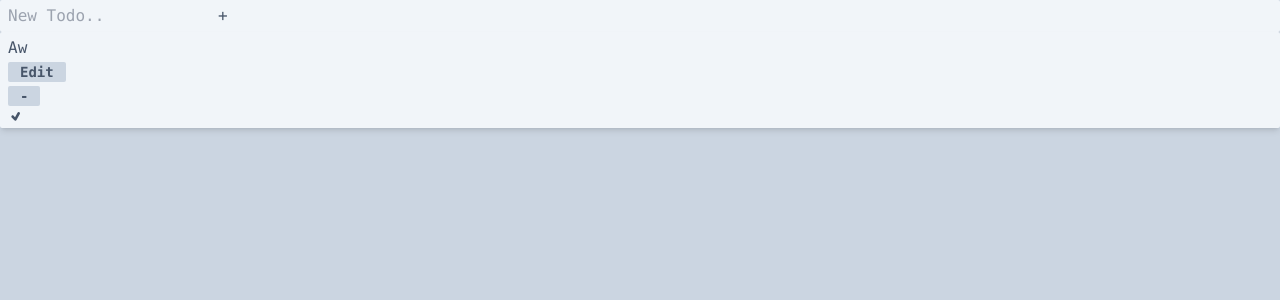
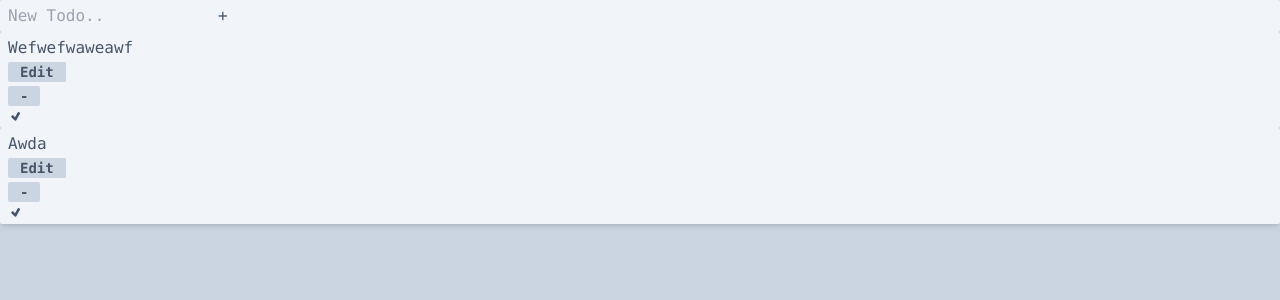
Before and after one commit to arashKazerouni/TodoApp-using-React, a React (Vite) app in the folder my-project/: page / in a window 1280 px wide. Shown: the top 300 px of the page. Built offline with nearby package versions, Linux system fonts and the light colour scheme; data requests are answered from the project's data file.

Commit message:
editing todos and saving in api

```diff
--- a/my-project/db.json
+++ b/my-project/db.json
@@ -1,9 +1,14 @@
 {
   "books": [
     {
-      "state": false,
-      "todo": "aw",
-      "id": 1
+      "title": "wefwefwaweawf",
+      "id": 1,
+      "state": false
+    },
+    {
+      "title": "awda",
+      "id": 2,
+      "state": true
     }
   ]
 }
--- a/my-project/src/App.jsx
+++ b/my-project/src/App.jsx
@@ -33,17 +33,27 @@ function App() {
     setTodoList(updatedTodoList);
   };
   // Complete Todos By ID
-  const completeTodosById = (id) => {
+  const completeTodosById = async (id, newState) => {
+    const response = await axios.patch(`http://localhost:3000/books/${id}`, {
+      state: newState,
+    });
     const updatedTodoList = todoList.map((item) => {
-      if (item.id === id) item.state = !item.state;
+      if (item.id === id) {
+        return { ...item, ...response.data};
+      }
       return item;
     });
     setTodoList(updatedTodoList);
   };
   // Edit Todos By ID
-  const editTodoById = (id, title) => {
+  const editTodoById = async (id, newTitle) => {
+    const response = await axios.put(`http://localhost:3000/books/${id}`, {
+      title: newTitle,
+    });
     const updatedTodoList = todoList.map((item) => {
-      if (item.id === id) item.todo = title;
+      if (item.id === id) {
+        return { ...item, ...response.data };
+      }
       return item;
     });
     setTodoList(updatedTodoList);
--- a/my-project/src/Components/EditTodo.jsx
+++ b/my-project/src/Components/EditTodo.jsx
@@ -3,9 +3,11 @@ import Edit from "./buttons/Edit";
 
 const EditTodo = ({ item, editSubmitHandler }) => {
   const [newTodo, setNewTodo] = useState(item.todo);
+  const changeHandle = (e) => setNewTodo(e.target.value);
   const handleEdit = (e) => {
     e.preventDefault();
-    editSubmitHandler(item.id,newTodo)
+    setNewTodo(newTodo);
+    editSubmitHandler(item.id, newTodo);
   };
   return (
     <form onSubmit={handleEdit} className="flex items-center w-full">
@@ -15,7 +17,7 @@ const EditTodo = ({ item, editSubmitHandler }) => {
         type="text"
         id="edit-todo"
         value={newTodo}
-        onChange={(e) => setNewTodo(e.target.value)}
+        onChange={changeHandle}
         autoFocus
         autoComplete="off"
       />
--- a/my-project/src/Components/TodoItem.jsx
+++ b/my-project/src/Components/TodoItem.jsx
@@ -14,7 +14,7 @@ const TodoItem = ({ item, onDelete, onComplete, onEdit }) => {
   };
   const completeHandler = () => {
     setIsComplete(!isComplete);
-    onComplete(item.id);
+    onComplete(item.id, isComplete);
   };
   const editSubmitHandler = (id, newTodo) => {
     setIsEdit(!isEdit);
@@ -25,7 +25,7 @@ const TodoItem = ({ item, onDelete, onComplete, onEdit }) => {
     : "";
   let content = (
     <div className="flex items-center w-full">
-      <p className={`${checkComplete}}`}>{item.todo}</p>
+      <p className={`${checkComplete}}`}>{item.title}</p>
       <Edit onClick={editSubmitHandler} />
     </div>
   );
```
